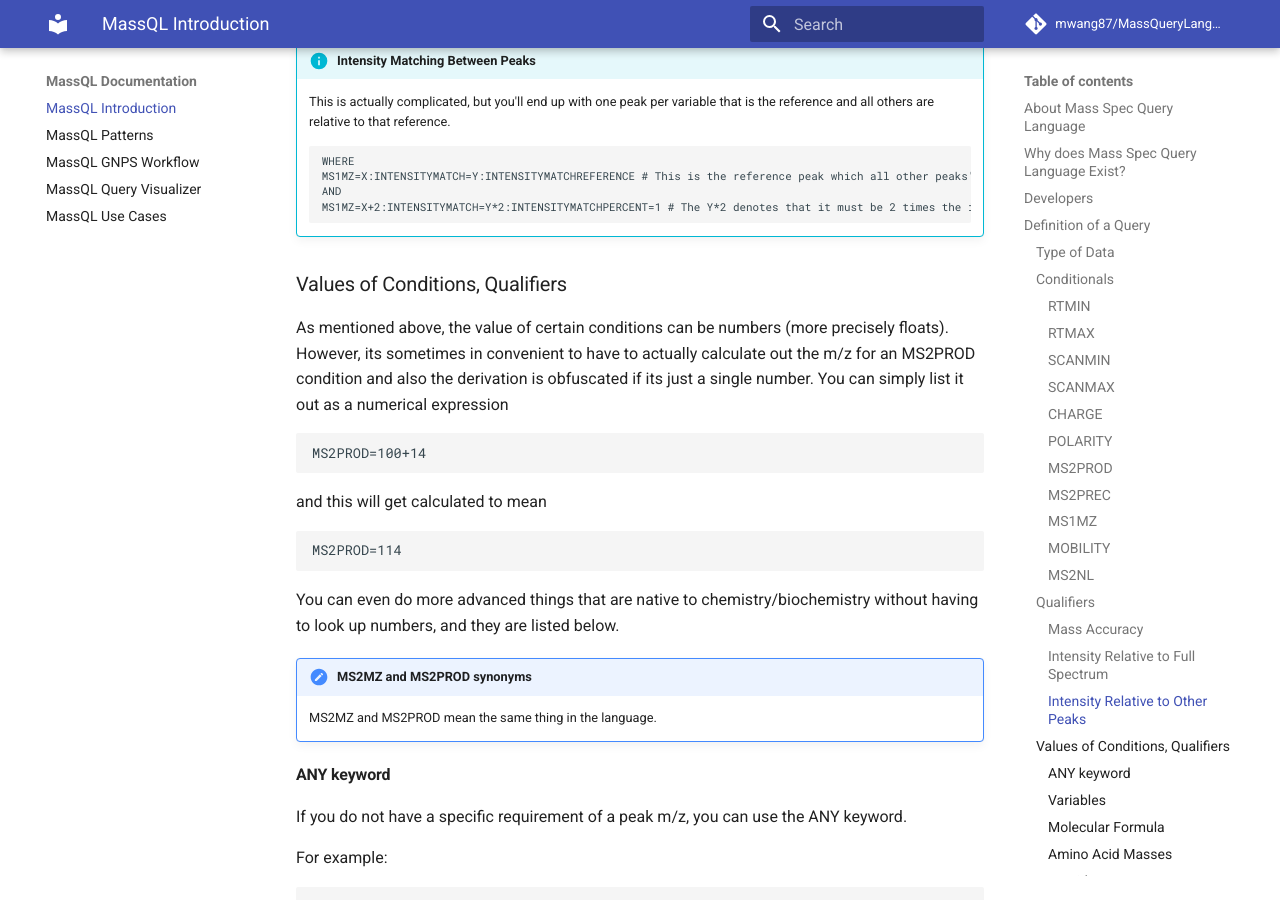
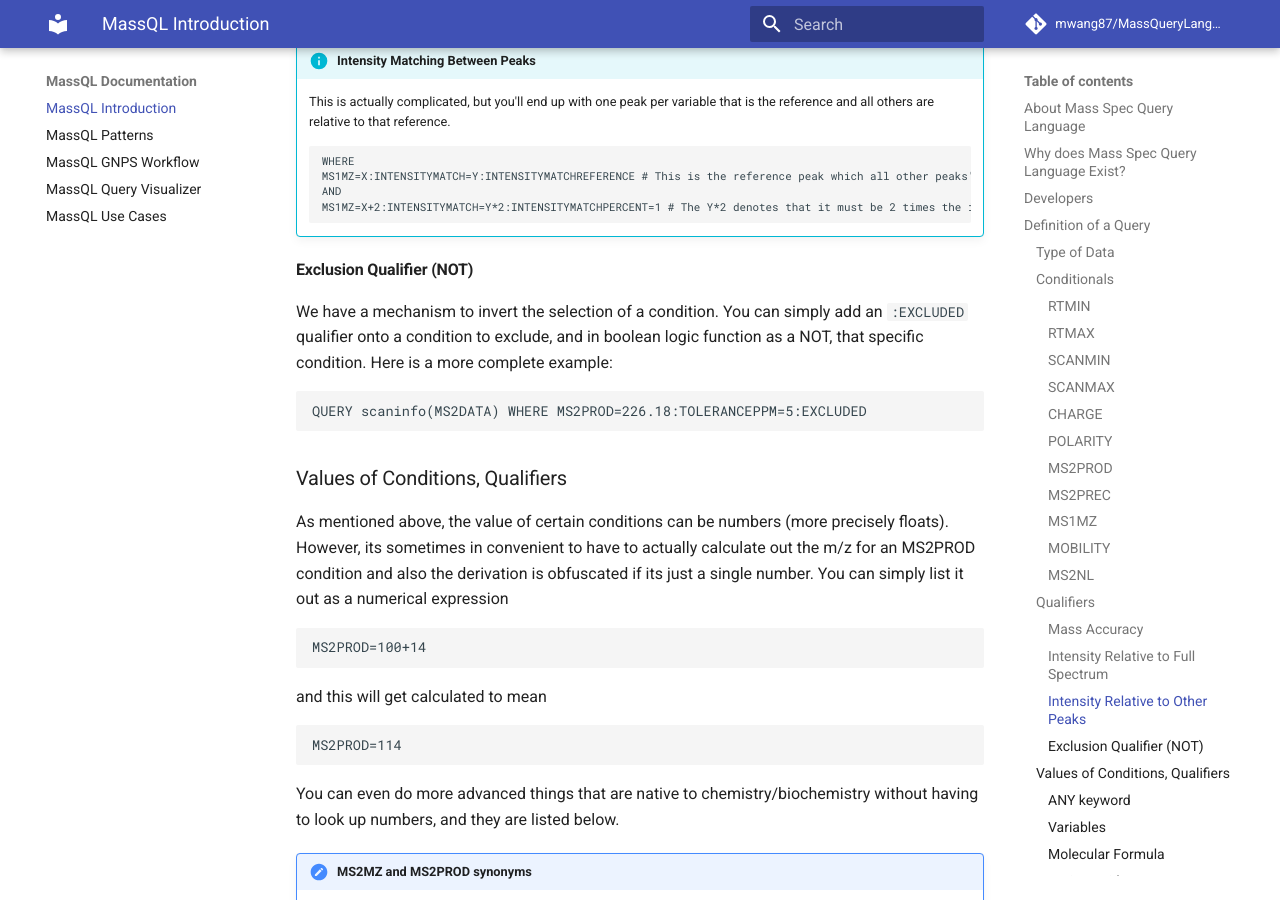
Before and after one commit to mwang87/MassQueryLanguage_Documentation, an MkDocs documentation site: the page built from docs/index.md, in a window 1280 px wide and 900 px high, scrolled down 5200 px. Built offline with MkDocs 1.6.1 and Material for MkDocs 9.7.7, drawn with Linux system fonts in a browser that asks for light colours; comment, search, counter and statistics services are not loaded.

Commit message:
Update index.md

````diff
--- a/docs/index.md
+++ b/docs/index.md
@@ -180,6 +180,14 @@ INTENSITYMATCHPERCENT=10
     AND
     MS1MZ=X+2:INTENSITYMATCH=Y*2:INTENSITYMATCHPERCENT=1 # The Y*2 denotes that it must be 2 times the intensity of the first peak
     ```
+
+#### Exclusion Qualifier (NOT)
+
+We have a mechanism to invert the selection of a condition. You can simply add an ```:EXCLUDED``` qualifier onto a condition to exclude, and in boolean logic function as a NOT, that specific condition. Here is a more complete example:
+
+```
+QUERY scaninfo(MS2DATA) WHERE MS2PROD=226.18:TOLERANCEPPM=5:EXCLUDED
+```
 
 ### Values of Conditions, Qualifiers
 
````
